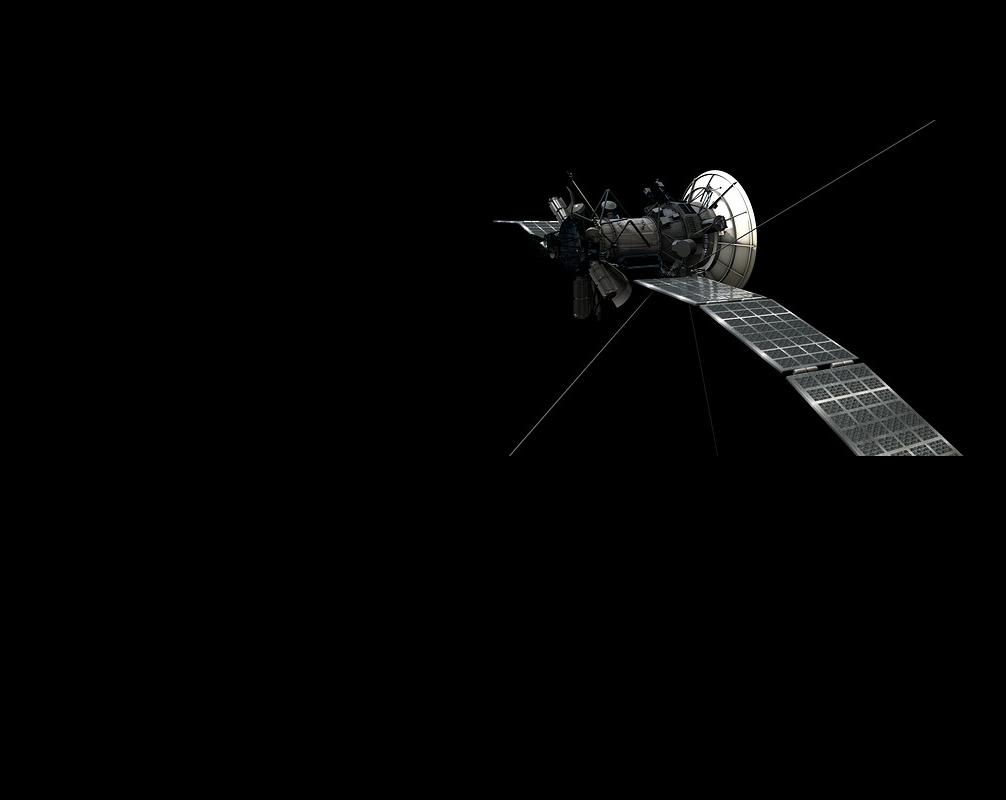
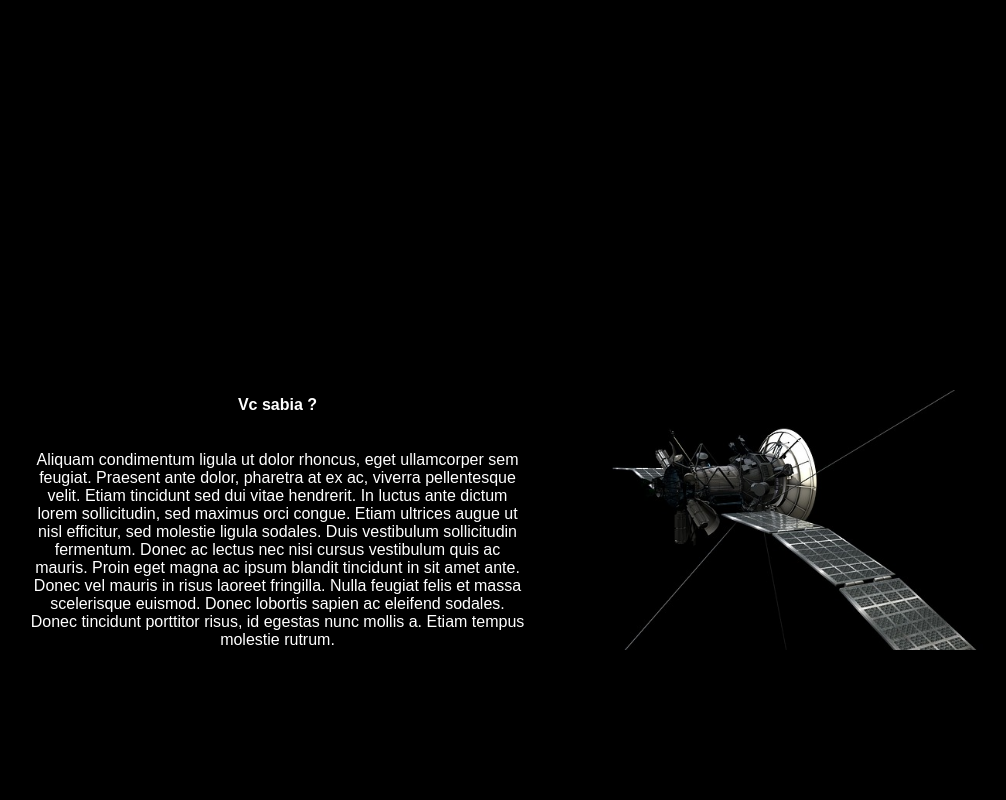
Before and after one commit to kayo12/langing-page-space, a Next.js app: page / in a window 1280 px wide. Shown: the part 1580-2380 px from the top of the page, without its empty margins (115-1121 px from the left). Built offline with nearby package versions, Linux system fonts and the light colour scheme; a web font is replaced by a local one.

Commit message:
Update: alinhamento infomações satellites

```diff
--- a/src/styles/globals.css
+++ b/src/styles/globals.css
@@ -27,7 +27,7 @@ a {
   width: 100%;
   max-width: 990px;
   display: flex;
-  justify-content: center;
+  justify-content: space-evenly;
   align-items: center;
 }
 
@@ -171,11 +171,33 @@ a {
   background-color: #000;
 }
 
-.satellite-img, .satellite-description{
-
+.satellite-description{
+  display: flex;
+  flex-direction: column;
+  justify-content: center;
+  width: 50%;
   height: 100%;
 }
 
+.satellite-description > h4 ,
+.satellite-description > p
+{
+  color: white;
+  text-align: center;
+}
+
+
+
+.satellite-img{
+width: 50%;
+height: 100%;
+}
+
+.satellite-img img{
+  max-width: 100%;
+  height: 100%;
+  object-fit: contain;
+}
 .astros-section {
   display: flex;
   justify-content: center;
```
